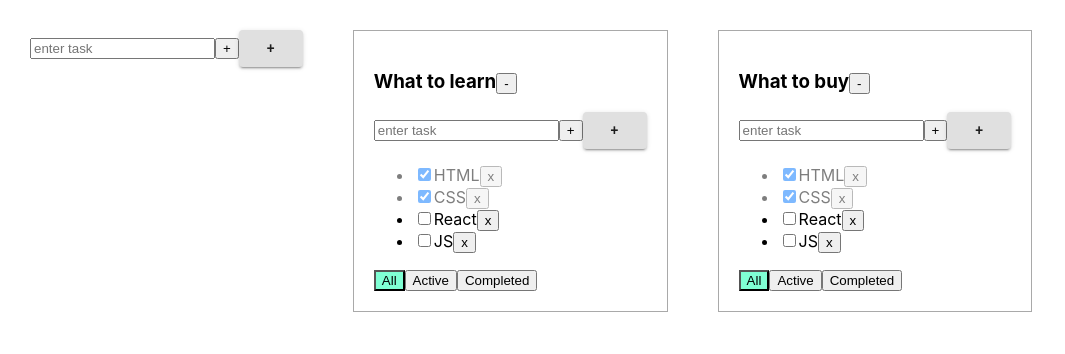
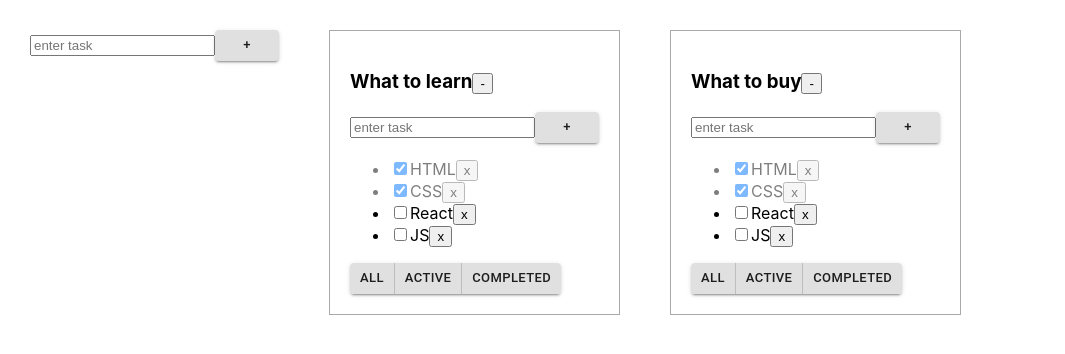
Before and after one commit to fabskrejt/todo-list, a React (Create React App) app: page / in a window 1280 px wide. Shown: the top 354 px of the page, without its empty margins (0-1065 px from the left). Built offline with nearby package versions, Linux system fonts and the light colour scheme.

Commit message:
changed buttons block for filters, used MUI

```diff
--- a/src/AddItemForm.tsx
+++ b/src/AddItemForm.tsx
@@ -47,8 +47,8 @@ export const AddItemForm=(props: AddItemFormType)=>{
                 onChange={changeTitle}
                 onKeyPress={onKeyPressAddTask}
             />
-            <button onClick={addTask}>+</button>
-            <Button onClick={addTask} variant={"contained"}>+</Button>
+            {/*<button onClick={addTask}>+</button>*/}
+            <Button onClick={addTask} variant={"contained"} size={'small'}>+</Button>
             {errorMessage}
         </div>
     )
--- a/src/TodoList.tsx
+++ b/src/TodoList.tsx
@@ -2,6 +2,7 @@ import React, {ChangeEvent, KeyboardEvent, useState} from "react";
 import {FilterValuesType, TaskType} from "./App";
 import {AddItemForm} from "./AddItemForm";
 import {EditableSpan} from "./EditableSpan";
+import {Button, ButtonGroup} from "@material-ui/core";
 
 
 type TodoListPropsType = {
@@ -63,18 +64,20 @@ const TodoList = (props: TodoListPropsType) => {
                 {todoListItem}
             </ul>
             <div>
-                <button
+                <ButtonGroup variant={'contained'} size={'small'}>
+                <Button
                     className={allButtonClass}
                     onClick={changeFilterToAll}>All
-                </button>
-                <button
+                </Button>
+                <Button
                     className={activeButtonClass}
                     onClick={changeFilterToActive}>Active
-                </button>
-                <button
+                </Button>
+                <Button
                     className={completedButtonClass}
                     onClick={changeFilterToCompleted}>Completed
-                </button>
+                </Button>
+                </ButtonGroup>
             </div>
         </div>
     )
```
